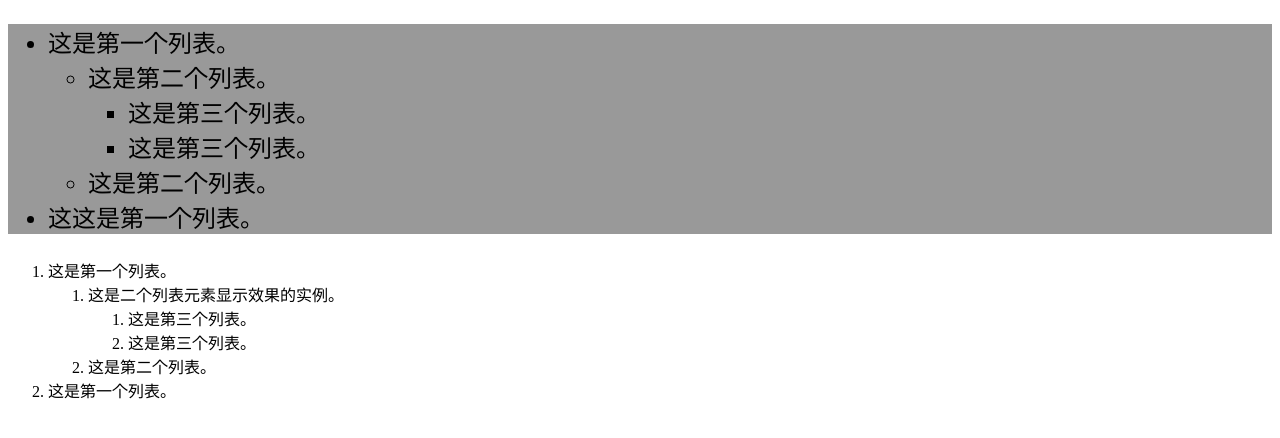
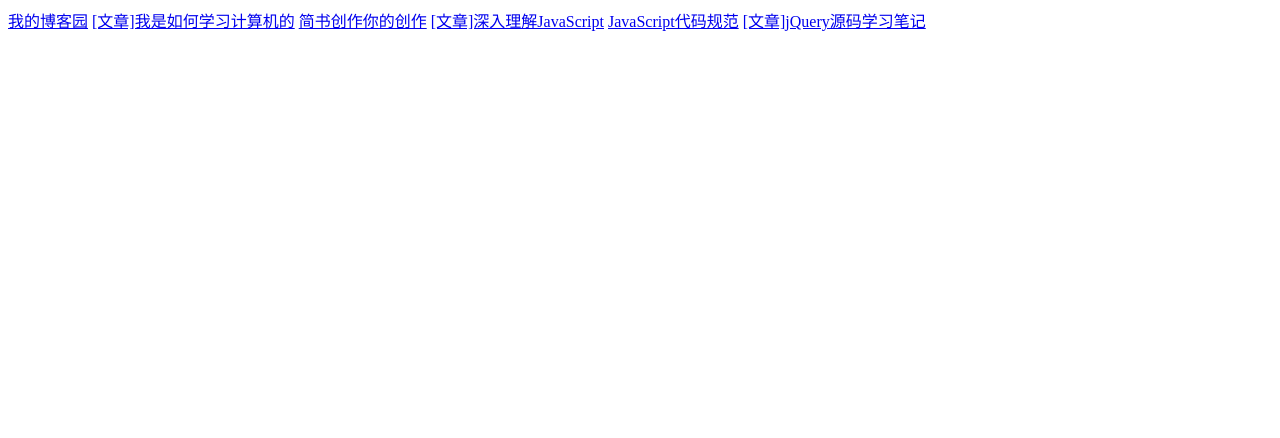
Before and after one commit to 541617574/541617574.github.io, a plain HTML site: page index.html in a window 1280 px wide. Drawn offline with Linux system fonts and the light colour scheme.

Commit message:
Update index.html

```diff
--- a/index.html
+++ b/index.html
@@ -1,34 +1,15 @@
-<!DOCTYPE html PUBLIC "-//W3C//DTD XHTML 1.0 Transitional//EN" "http://www.w3.org/TR/xhtml1/DTD/xhtml1-transitional.dtd">
-<html xmlns="http://www.w3.org/1999/xhtml">
+<!DOCTYPE html>
+<html>
 <head>
-<title>CSS 树形列表示例</title>
-<style>
-ul
-{
-  background:#999999;
-  font-size:24px;
-}
-</style>
+<meta charset="utf-8">
+<title>的个人收藏夹</title>
 </head>
-
 <body>
-    <ul>
-      <li>这是第一个列表。
-         <ul>
-          <li>这是第二个列表。
-            <ul>
-              <li>这是第三个列表。</li>
-              <li>这是第三个列表。</li></ul></li>
-          <li>这是第二个列表。</li></ul></li>
-      <li>这这是第一个列表。</li></ul>
-    <ol>
-      <li>这是第一个列表。
-         <ol>
-          <li>这是二个列表元素显示效果的实例。
-            <ol>
-              <li>这是第三个列表。</li>
-              <li>这是第三个列表。</li></ol></li>
-          <li>这是第二个列表。</li></ol></li>
-      <li>这是第一个列表。</li></ol>
+  <a href="https://home.cnblogs.com/u/qjuly/" title="博客园地址" target="_blank">我的博客园</a>
+  <a href="http://www.chinaz.com/news/2011/1017/213987.shtml" title="看作者是如何成为大牛的" target="_blank">[文章]我是如何学习计算机的</a>
+  <a href="https://www.jianshu.com/" title="简书上也可以创作博客" target="_blank">简书创作你的创作</a>
+  <a href="https://www.cnblogs.com/TomXu/archive/2011/12/15/2288411.html" target="_blank" title="js好文值得一看">[文章]深入理解JavaScript</a>
+  <a href="http://www.runoob.com/js/js-conventions.html" target="_blank" title="js的代码规范编写良好的代码">JavaScript代码规范</a>
+  <a href="http://www.cnblogs.com/rubylouvre/archive/2009/11/20/1606470.html" title="jQuery源码解读" target="_blank">[文章]jQuery源码学习笔记</a>
 </body>
 </html>
```
